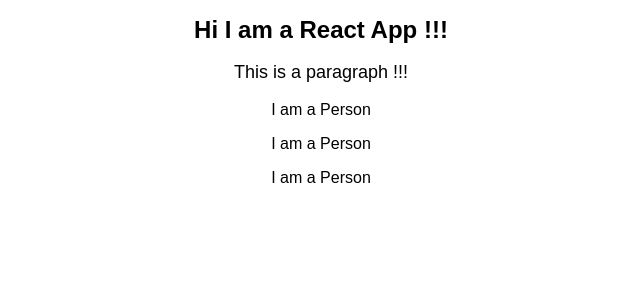
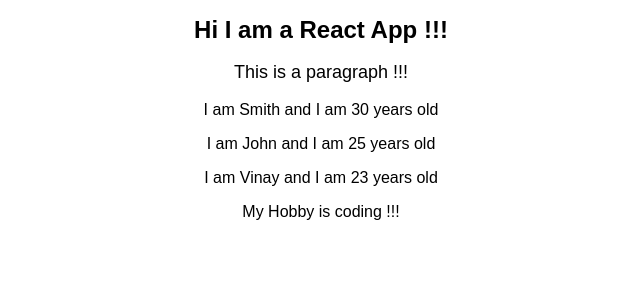
Before and after one commit to VinayJariya/react-complete-guide, a React (Create React App) app: page / in a window 1280 px wide. Shown: the top 300 px of the page, without its empty margins (319-959 px from the left). Built offline with nearby package versions, Linux system fonts and the light colour scheme.

Commit message:
Passing arguments to Component

```diff
--- a/src/App.js
+++ b/src/App.js
@@ -11,9 +11,9 @@
         <p className="App-intro">
           This is a paragraph !!!
         </p>
-        <Person/>
-        <Person/>
-        <Person/>
+        <Person name="Smith" age = "30"/>
+        <Person name="John" age = "25"/>
+        <Person name="Vinay" age = "23"> My Hobby is coding !!!</Person>
       </div>
     );
     //return React.createElement('div', {className: "App"}, React.createElement('h1', null, 'Hi, I am a React App !!!'));
--- a/src/Person/Person.js
+++ b/src/Person/Person.js
@@ -1,7 +1,12 @@
 import React from 'react';
 
-const person = () => {
-  return <p> I am a Person </p>
-}
+const person = (props) => {
+  return(
+    <div>
+      <p> I am {props.name} and I am {props.age} years old </p>
+      <p>{props.children}</p>
+    </div>
+  );
+};
 
 export default person;
```
